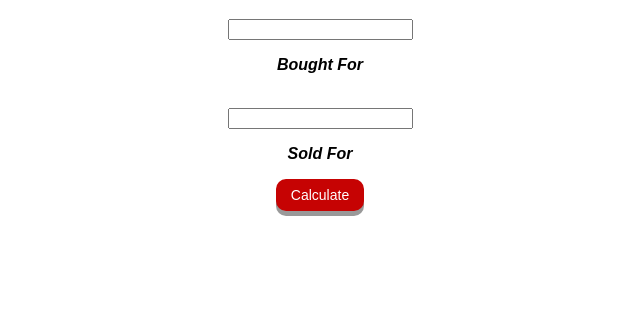
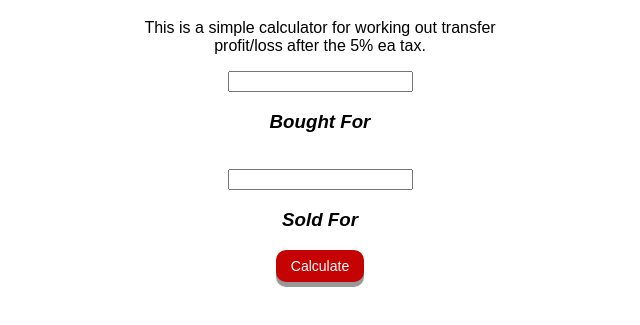
Before and after one commit to GitLavv/website, a plain HTML site: page index.html in a window 1280 px wide. Shown: the part 61-386 px from the top of the page, without its empty margins (320-960 px from the left). Drawn offline with Linux system fonts and the light colour scheme.

Commit message:
Update index.html
edited height and added explanation text.

```diff
--- a/index.html
+++ b/index.html
@@ -19,14 +19,14 @@ h1 {
 
 }
 
-p {
+h3 {
 	font-weight: bold;
 	font-style: italic;
 }
 
 .wrapper {
 	width: 400px;
-	height: 600px;
+	height: 500px;
 	margin: auto;
 }
 
@@ -83,14 +83,15 @@ button:active {
 <body>
 <div class="wrapper">
 <h1>FUT Profit Calculator</h1>
+<p>This is a simple calculator for working out transfer profit/loss after the 5% ea tax.</p>
 <input type="number" id="boughtFor"></input>
-<p>Bought For</p>
+<h3>Bought For</h3>
 
 <br>
 <input type="number" id="soldFor"></input>
-<p>Sold For</p>
+<h3>Sold For</h3>
 <button id="submitButton" onclick="calculate()">Calculate</button>
-<p id="outputText"></p>
+<h3 id="outputText"></h3>
 </div>
 </body>
 </html>
```
